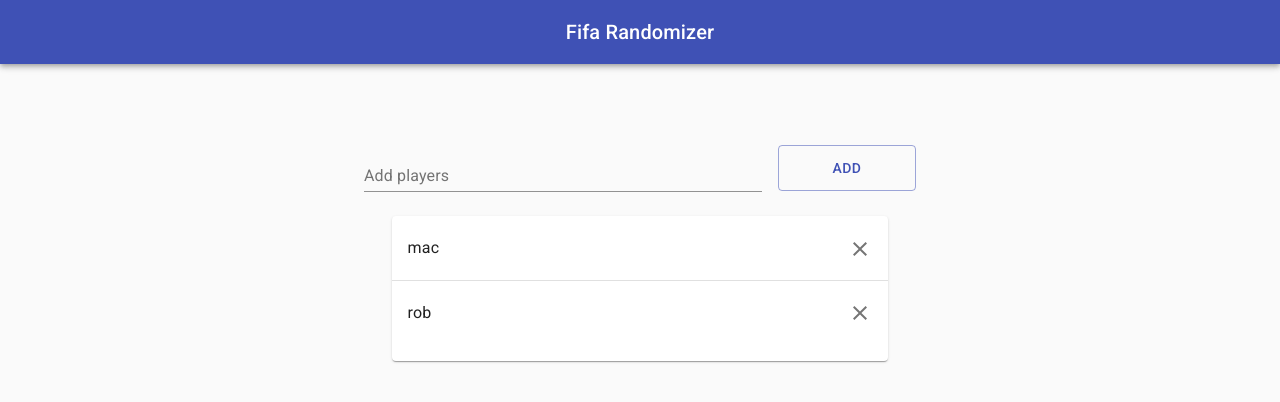
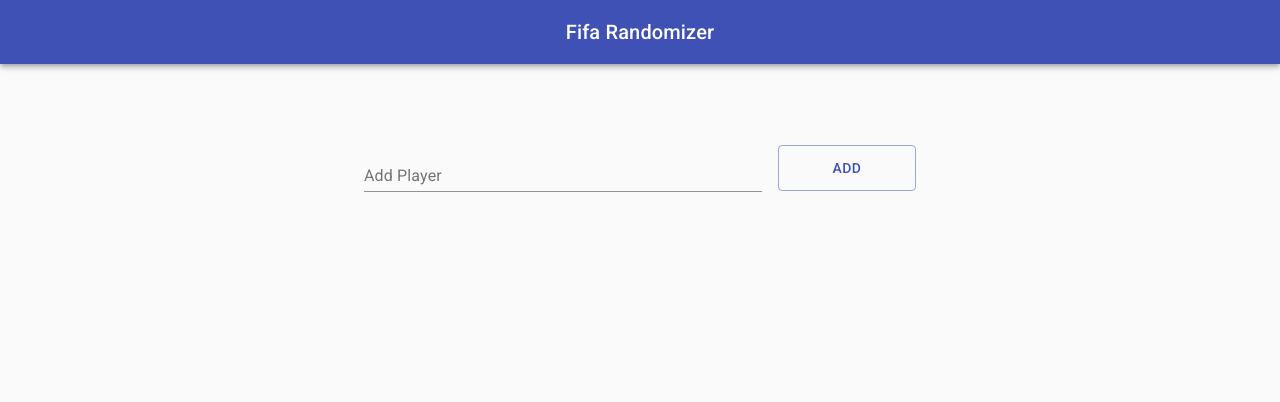
Before and after one commit to DrMalina/Team-Randomizer, a React (Create React App) app: page / in a window 1280 px wide. Both pictures are taken after a click on the button "GET STARTED". Shown: the top 402 px of the page. Built offline with nearby package versions, Linux system fonts and the light colour scheme.

Commit message:
second step, adding teams

```diff
--- a/src/components/AddUsers.js
+++ b/src/components/AddItems.js
@@ -16,28 +16,34 @@
   }
 }));
 
-const AddUsers = props => {
+const AddItems = props => {
   const [inputValue, setInputValue] = useState("");
 
   const handleSubmit = e => {
     e.preventDefault();
-    props.handleInputSubmit(inputValue);
+
+    if (inputValue) {
+      props.handleInputSubmit(id, inputValue);
+      setInputValue("");
+    }
   };
 
   const classes = useStyles();
+
+  const { id, label, placeholder } = props;
+
   return (
-    <Grid container className={classes.root}>
-      <Grid
-        component="form"
-        xs={9}
-        item
-        style={{ paddingRight: "16px" }}
-        onSubmit={handleSubmit}
-      >
+    <Grid
+      container
+      className={classes.root}
+      component="form"
+      onSubmit={handleSubmit}
+    >
+      <Grid xs={9} item style={{ paddingRight: "16px" }}>
         <TextField
-          id="addUsers"
-          label="Add players"
-          placeholder="Hit enter to add a user"
+          id={id}
+          label={label}
+          placeholder={placeholder}
           value={inputValue}
           onChange={e => setInputValue(e.target.value)}
           fullWidth
@@ -57,4 +63,4 @@
   );
 };
 
-export default AddUsers;
+export default AddItems;
--- a/src/components/App.js
+++ b/src/components/App.js
@@ -1,14 +1,17 @@
 import React, { useState } from "react";
-import CssBaseline from "@material-ui/core/CssBaseline";
-import Container from "@material-ui/core/Container";
+import { CssBaseline, Container, Button, Grid } from "@material-ui/core";
 import { makeStyles } from "@material-ui/core/styles";
 
 import Header from "./Header";
 import StartingScreen from "./StartingScreen";
-import AddUsers from "./AddUsers";
-import UserList from "./UserList";
+import AddItems from "./AddItems";
+import ItemsList from "./ItemsList";
 
 const useStyles = makeStyles(theme => ({
+  root: {
+    width: "100%",
+    marginTop: theme.spacing(3)
+  },
   main: {
     marginTop: theme.spacing(10),
     display: "flex",
@@ -20,7 +23,17 @@
 const App = () => {
   const classes = useStyles();
   const [step, setStep] = useState(1);
-  const [users, setUser] = useState(["mac", "rob"]);
+  const [users, setUser] = useState([]);
+  const [teams, setTeams] = useState([
+    "FC Barcelona",
+    "Real Madrid",
+    "Liverpool",
+    "Manchester United",
+    "Manchester City",
+    "FC Bayern",
+    "Juventus",
+    "PSG"
+  ]);
 
   const nextStep = () => {
     setStep(step + 1);
@@ -30,8 +43,38 @@
     setStep(step - 1);
   };
 
-  const handleInputSubmit = element => {
-    setUser([...users, element]);
+  const handleInputSubmit = (id, element) => {
+    if (id == "userInput") {
+      setUser([...users, element]);
+    } else if (id == "teamInput") {
+      setTeams([...teams, element]);
+    }
+  };
+
+  const deleteItem = (id, index) => {
+    if (id == "users") {
+      setUser(users.filter((user, idx) => idx !== index));
+    } else if (id == "teams") {
+      setUser(teams.filter((team, idx) => idx !== index));
+    }
+  };
+
+  const clearAll = id => {
+    if (id == "users") {
+      setUser([]);
+    } else if (id == "teams") {
+      setTeams([]);
+    }
+  };
+
+  const unlockBtn = (items, btnDescription) => {
+    if (items.length >= 2) {
+      return (
+        <Button color="primary" variant="contained" onClick={() => nextStep()}>
+          {btnDescription}
+        </Button>
+      );
+    }
   };
 
   const renderContent = () => {
@@ -42,8 +85,59 @@
       case 2:
         return (
           <>
-            <AddUsers handleInputSubmit={handleInputSubmit} />
-            <UserList users={users} />
+            <AddItems
+              handleInputSubmit={handleInputSubmit}
+              id="userInput"
+              label="Add Player"
+              placeholder="Type a name of a user"
+            />
+            <ItemsList
+              id="users"
+              items={users}
+              deleteItem={deleteItem}
+              clearAll={clearAll}
+            />
+            {unlockBtn(users, "next")}
+          </>
+        );
+
+      case 3:
+        return (
+          <>
+            <AddItems
+              handleInputSubmit={handleInputSubmit}
+              id="teamInput"
+              label="Add Team"
+              placeholder="Type a name of a team"
+            />
+            <ItemsList
+              id="teams"
+              items={teams}
+              deleteItem={deleteItem}
+              clearAll={clearAll}
+            />
+            <Grid container spacing={3}>
+              <Grid
+                item
+                xs={teams.length >= 2 ? "6" : "12"}
+                style={{ display: "flex", justifyContent: "flex-end" }}
+              >
+                <Button
+                  color="secondary"
+                  variant="contained"
+                  onClick={() => prevStep()}
+                >
+                  Go back
+                </Button>
+              </Grid>
+              <Grid
+                item
+                xs={6}
+                style={{ display: "flex", justifyContent: "flex-start" }}
+              >
+                {unlockBtn(teams, "randomize")}
+              </Grid>
+            </Grid>
           </>
         );
     }
--- /dev/null
+++ b/src/components/ItemsList.js
@@ -0,0 +1,51 @@
+import React from "react";
+import {
+  List,
+  ListItem,
+  ListItemText,
+  ListItemSecondaryAction,
+  Paper,
+  IconButton
+} from "@material-ui/core";
+import { Clear } from "@material-ui/icons";
+
+const ItemsList = props => {
+  const renderClearBtn = () => {
+    if (props.items.length > 1) {
+      return (
+        <ListItem button onClick={() => props.clearAll(props.id)}>
+          <ListItemText
+            primary="Clear All"
+            style={{ textAlign: "center", textTransform: "uppercase" }}
+          ></ListItemText>
+        </ListItem>
+      );
+    }
+  };
+
+  return (
+    <>
+      <List style={{ width: "90%", marginTop: "16px", marginBottom: "16px" }}>
+        <Paper>
+          {props.items.map((user, idx) => (
+            <ListItem key={idx} style={{ padding: "16px" }} divider>
+              <ListItemText primary={user} />
+              <ListItemSecondaryAction>
+                <IconButton
+                  edge="end"
+                  aria-label="delete"
+                  onClick={() => props.deleteItem(props.id, idx)}
+                >
+                  <Clear />
+                </IconButton>
+              </ListItemSecondaryAction>
+            </ListItem>
+          ))}
+          {renderClearBtn()}
+        </Paper>
+      </List>
+    </>
+  );
+};
+
+export default ItemsList;
--- a/src/components/UserList.js
+++ /dev/null
@@ -1,38 +0,0 @@
-import React from "react";
-import {
-  List,
-  ListItem,
-  ListItemText,
-  ListItemSecondaryAction,
-  Paper,
-  IconButton
-} from "@material-ui/core";
-import ClearIcon from "@material-ui/icons/Clear";
-
-const UserList = props => {
-  return (
-    <>
-      <List style={{ width: "90%", marginTop: "16px" }}>
-        <Paper>
-          {props.users.map((user, idx) => (
-            <ListItem
-              key={idx}
-              style={{ padding: "16px" }}
-              divider={idx !== props.users.length - 1}
-            >
-              <ListItemText primary={user} />
-              <ListItemSecondaryAction>
-                <IconButton edge="end" aria-label="delete">
-                  <ClearIcon />
-                </IconButton>
-              </ListItemSecondaryAction>
-            </ListItem>
-          ))}
-          <ListItem></ListItem>
-        </Paper>
-      </List>
-    </>
-  );
-};
-
-export default UserList;
```
